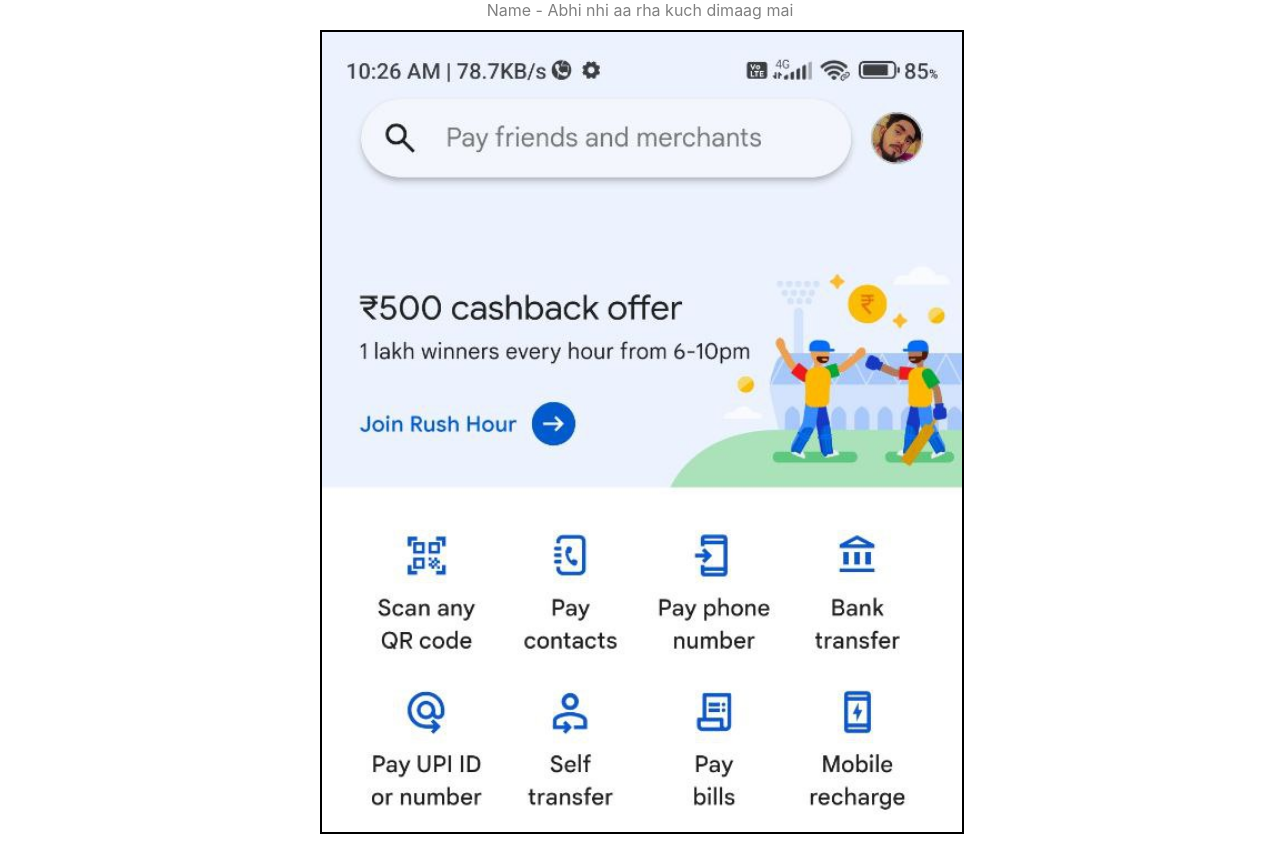
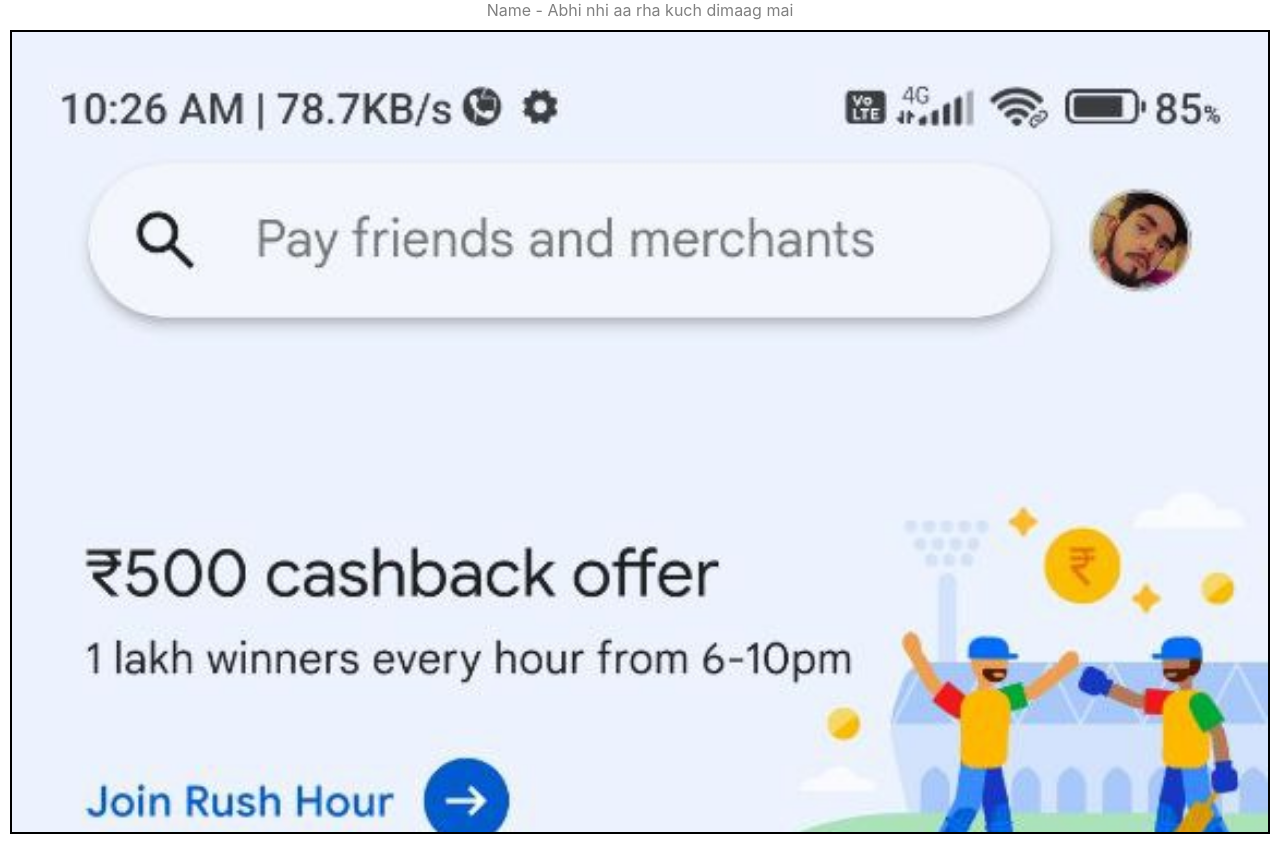
Before and after one commit to Einstein-ash/filter_data, a React (Create React App) app: page / in a window 1280 px wide. Built offline with nearby package versions, Linux system fonts and the light colour scheme.

Commit message:
check2 home bank

```diff
--- a/src/pages/bankCss.css
+++ b/src/pages/bankCss.css
@@ -2,8 +2,8 @@
     border : 2px solid black;
     margin : 10px 10px;
     height: 100vh;
-    width: 50%;
-    margin-left : 25%;
+    /* width: 50%; */
+    /* margin-left : 25%; */
     background-image:  url(".././assets//images/home_page.jpg");
     background-size:cover ;
 }
```
